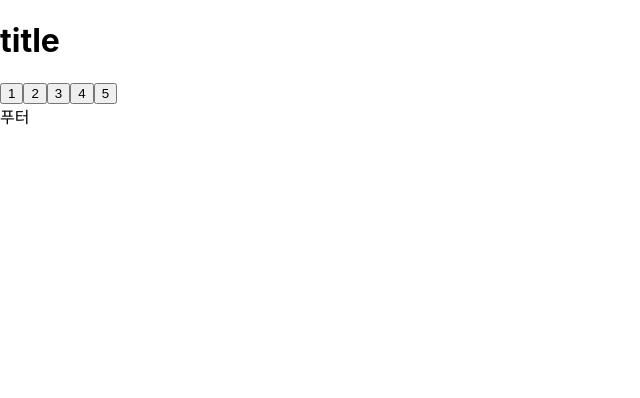
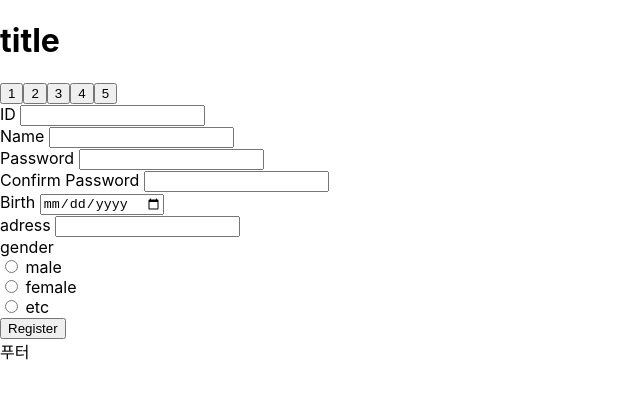
Before and after one commit to limgs0506/Form_Study_react, a React (Create React App) app: page / in a window 1280 px wide. Shown: the top 398 px of the page, without its empty margins (0-640 px from the left). Built offline with nearby package versions, Linux system fonts and the light colour scheme.

Commit message:
FEAT AuthPage로 컴포넌트 통합

```diff
--- a/src/components/page/auth.tsx
+++ b/src/components/page/auth.tsx
@@ -1,12 +1,13 @@
 import React, { Component } from "react";
 import Header from "../organs/header";
+import Main from "./../organs/main";
 import Footer from "./../organs/footer";
 
 const AuthPage: React.FC = () => {
 	return (
 		<>
 			<Header />
-			{/* <Main /> */}
+			<Main />
 			<Footer />
 		</>
 	);
```
